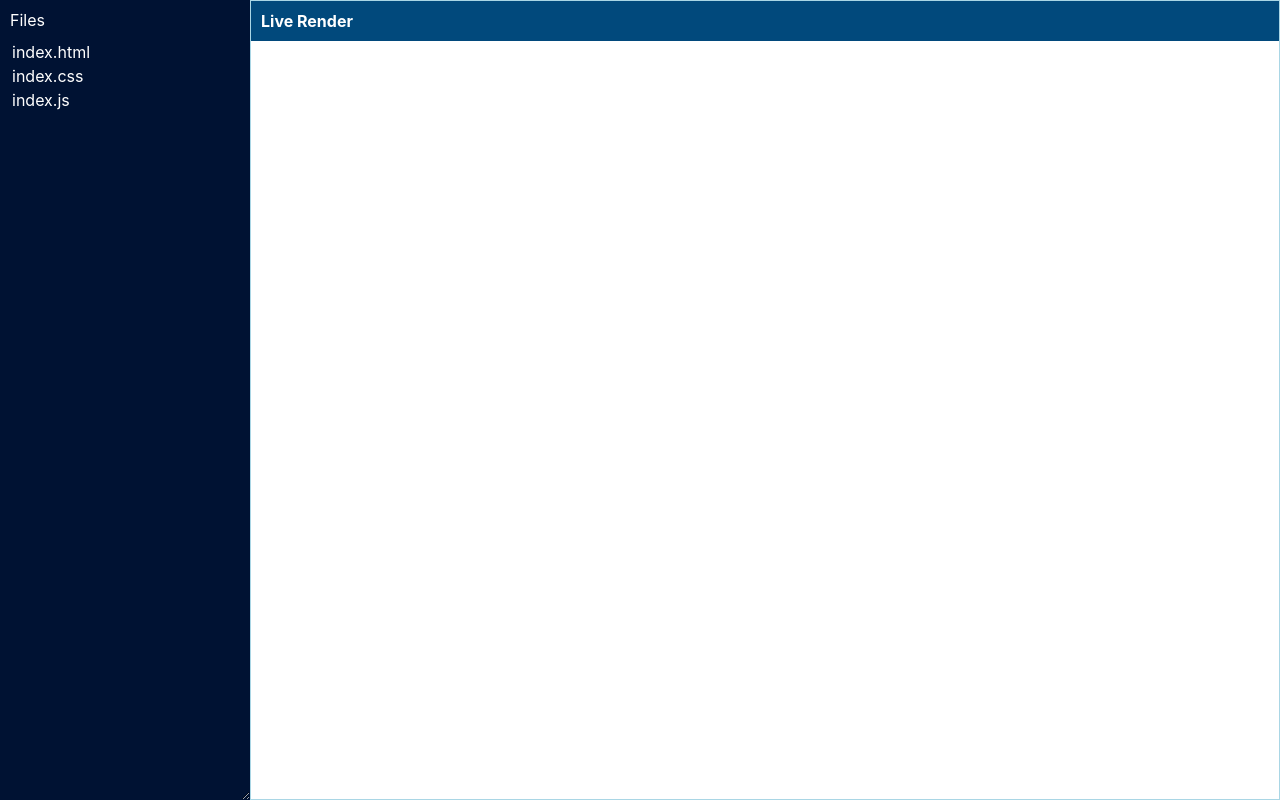
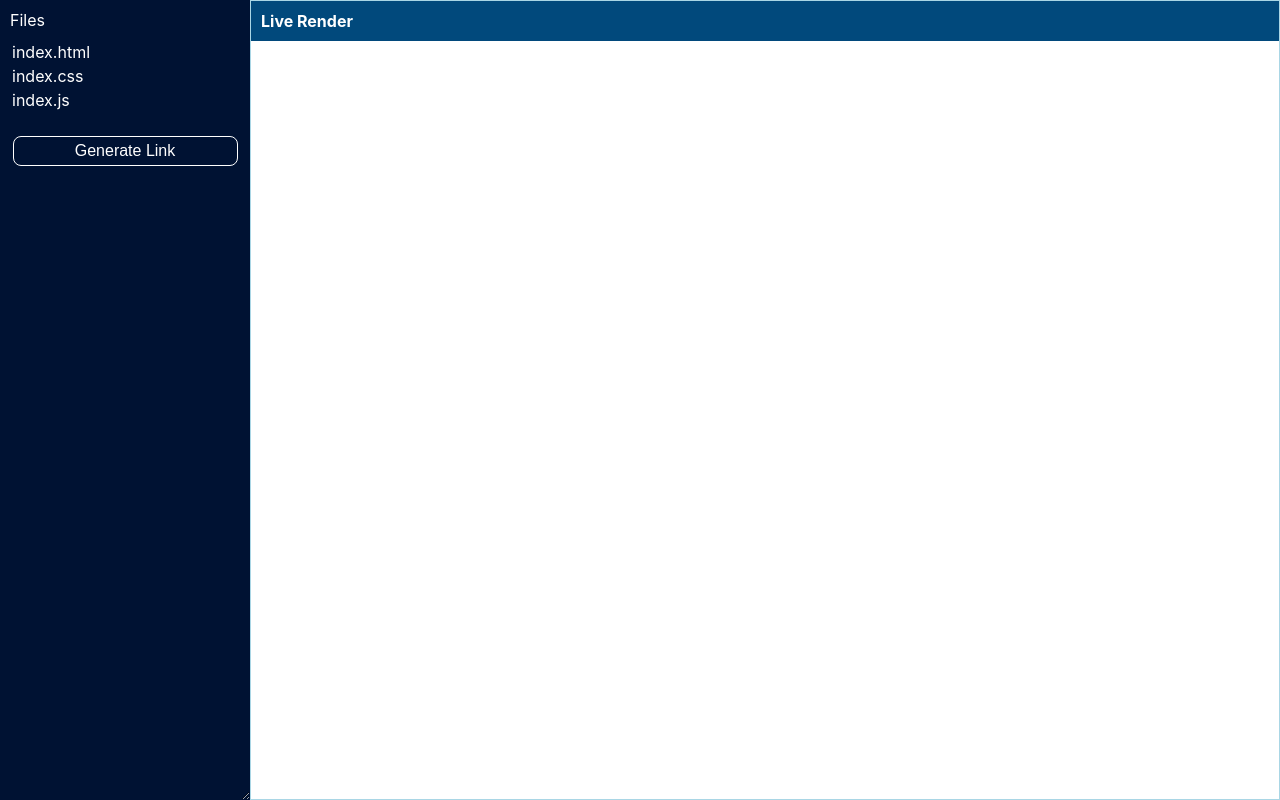
Before and after one commit to prakharmehta/dyte-frontend, a React (Create React App) app: page / in a window 1280 px wide. Built offline with nearby package versions, Linux system fonts and the light colour scheme.

Commit message:
Tried adding support for pastebin

```diff
--- a/package.json
+++ b/package.json
@@ -10,6 +10,7 @@
     "@types/node": "^12.0.0",
     "@types/react": "^17.0.0",
     "@types/react-dom": "^17.0.0",
+    "axios": "^0.21.1",
     "codemirror": "^5.62.0",
     "fs": "^0.0.1-security",
     "list-files": "^1.1.4",
--- a/src/App.tsx
+++ b/src/App.tsx
@@ -5,7 +5,6 @@ import CodeEditor from "./components/CodeEditor/CodeEditor";
 import LiveView from "./components/LiveView/LiveView";
 
 import "./App.css";
-import "prismjs";
 
 const App = () => {
   const fileStatus = {
@@ -84,7 +83,7 @@ const App = () => {
   return (
     <div className="App">
       <div className="App__container">
-        <FileExplorer files={files} func={handleVisible} />
+        <FileExplorer files={files} func={handleVisible} codeToPaste={srcDoc} />
         <CodeEditor
           editorTitle={files[0].fileName}
           language={files[0].language}
--- a/src/components/FileExplorer/FileExplorer.tsx
+++ b/src/components/FileExplorer/FileExplorer.tsx
@@ -1,12 +1,15 @@
 import React from 'react';
+import PasteBin from '../PasteBin/PasteBin';
+
 import './styles.css';
 
 interface FileExplorerProps {
     files: any,
-    func: any
+    func: any,
+    codeToPaste: any
 }
 
-const FileExplorer: React.FC<FileExplorerProps> = ({ files, func }) => {
+const FileExplorer: React.FC<FileExplorerProps> = ({ files, func, codeToPaste }) => {
 
     const listFiles = files.map((file: any, key: number) =>
         <li key={key} value={file.status} className={`item-${file.status}`} onClick={() => func(file.extension)} >{file.fileName}</li>
@@ -20,6 +23,7 @@ const FileExplorer: React.FC<FileExplorerProps> = ({ files, func }) => {
             <ul>
                 {listFiles}
             </ul>
+            <PasteBin codeToPaste={codeToPaste} />
         </div>
     );
 }
--- a/src/components/FileExplorer/styles.css
+++ b/src/components/FileExplorer/styles.css
@@ -7,6 +7,7 @@
   background: #001233;
   color: white;
   max-width: 500px;
+  position: relative;
 }
 
 .file-explorer__header {
--- /dev/null
+++ b/src/components/PasteBin/PasteBin.tsx
@@ -0,0 +1,41 @@
+import React, { useState } from "react";
+import axios from 'axios'
+import './styles.css'
+
+interface PasteBinProps {
+    codeToPaste: string
+}
+
+const PasteBin: React.FC<PasteBinProps> = ({ codeToPaste }) => {
+    const [url, setUrl] = useState('');
+    const [errorMsg, setErrorMsg] = useState('');
+
+    const pasteHandler = async () => {
+
+        const body = {
+            'api_dev_key': 'MAnLsR1xw1fXPmPKqtVTucgpDQMPQT8v',
+            'api_option': 'paste',
+            'api_paste_code': codeToPaste,
+        }
+
+        const corsUrl = 'https://cors-anywhere.herokuapp.com/'
+
+        await axios.post(corsUrl + 'https://pastebin.com/api/api_post.php', body).then(response => setUrl(response.data))
+        .then((response) => console.log(response))
+        .catch(error => {
+                setErrorMsg(error.message);
+                console.error('There was an error!', error);
+            });
+    }
+
+    return (
+        <div className="paste-bin">
+            <button onClick={pasteHandler}>Generate Link</button>
+            <span>{url || errorMsg}</span>
+        </div>
+
+    )
+
+}
+
+export default PasteBin
--- /dev/null
+++ b/src/components/PasteBin/styles.css
@@ -0,0 +1,19 @@
+.paste-bin {
+    margin-top: 24px;
+    display: flex;
+    align-items: center;
+    justify-content: center;
+}
+
+.paste-bin button{
+    background: transparent;
+    border: 1px solid white;
+    color: white;
+    font-size: 16px;
+    padding: 5px;
+    border-radius: 8px;
+    cursor: pointer;
+    margin-bottom: 10px;
+    width: 90%;
+    margin: auto;
+}
```
Also changed, not shown: 1 other file (tests, documents, lock files or other folders).
